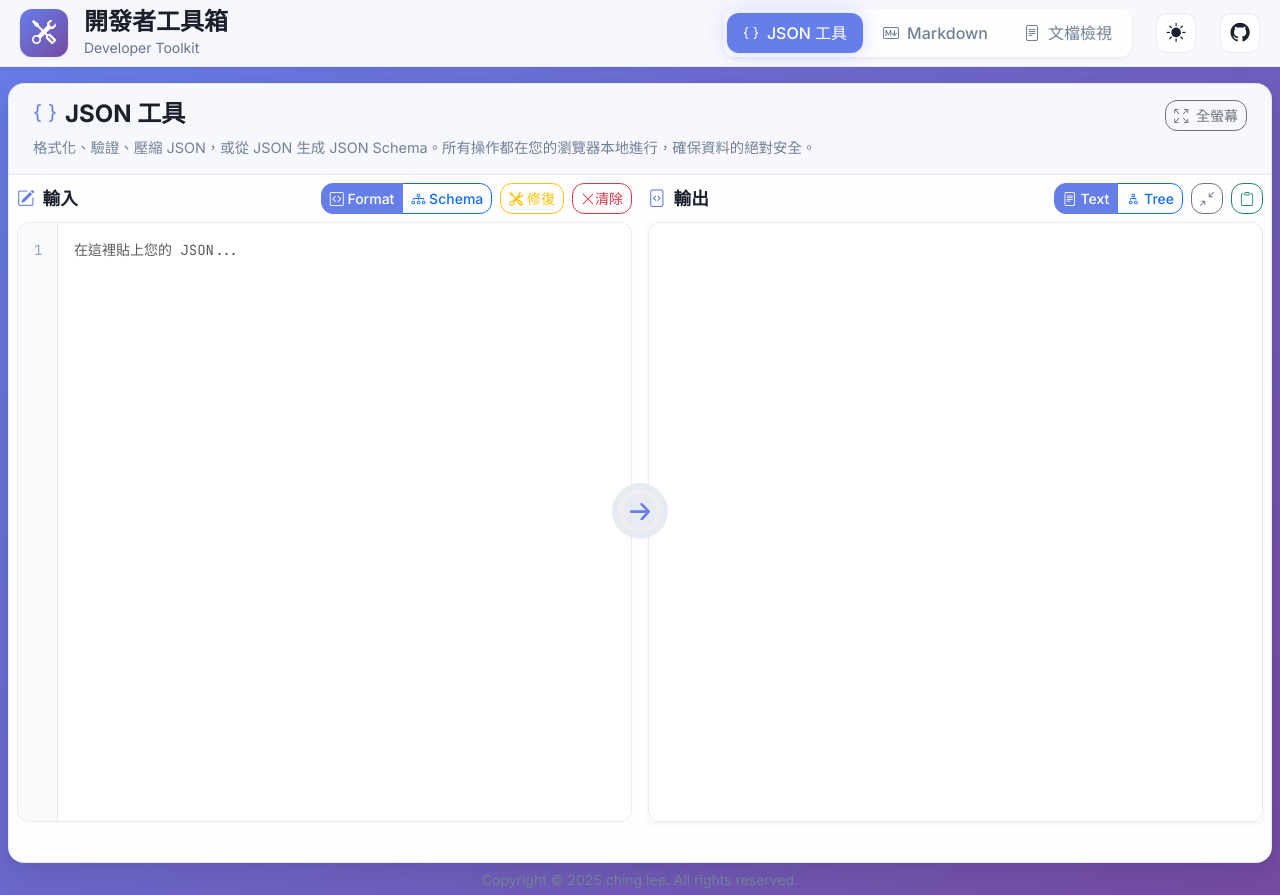
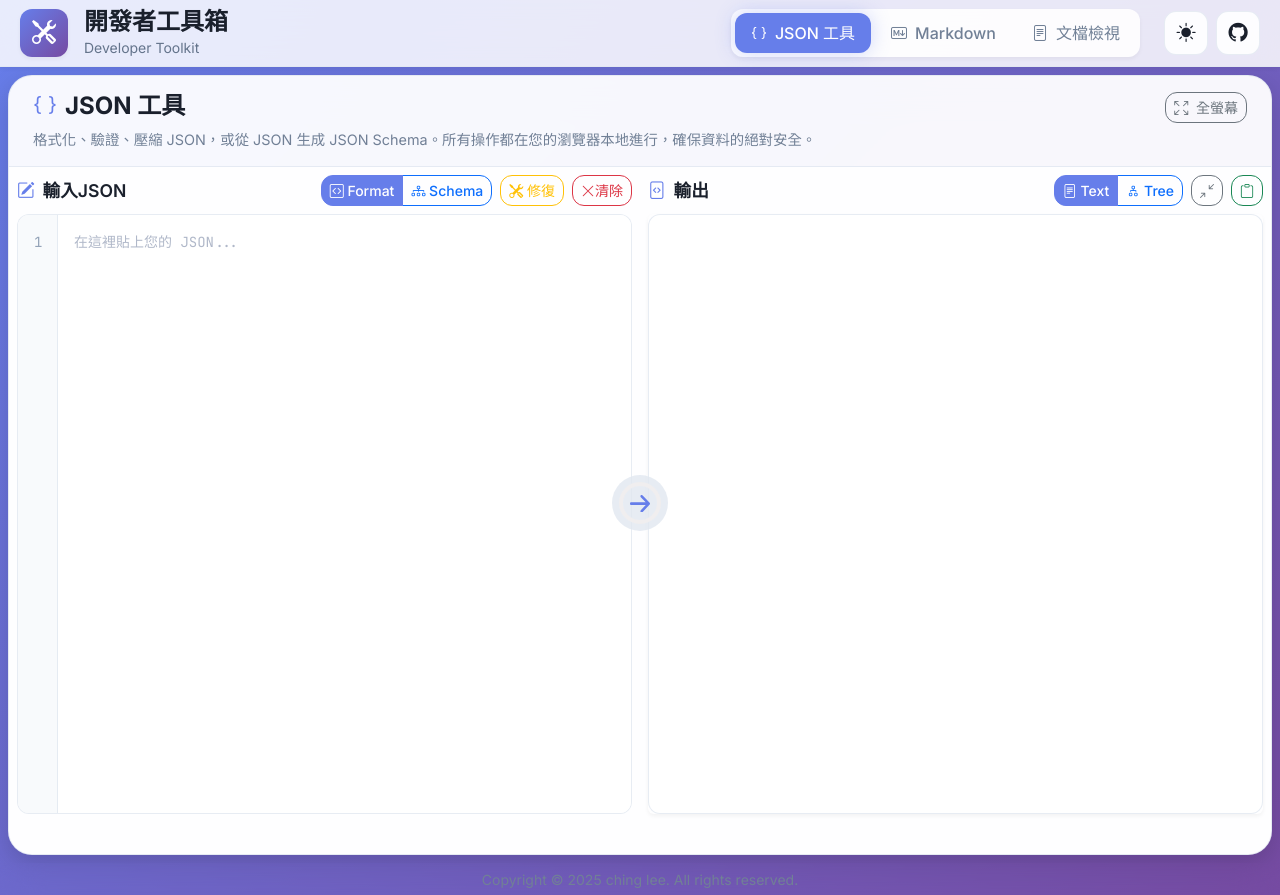
Before and after one commit to chingleel17/markdown_json_viewer, a Vue app: page / in a window 1280 px wide. Built offline with nearby package versions, Linux system fonts and the light colour scheme.

Commit message:
style：微調佈局與樣式 - header/main 間距、按鈕與卡片樣式一致化，抽離卡片 header/body 樣式，更新 placeholder 與 JSON 區塊標題

```diff
--- a/src/App.vue
+++ b/src/App.vue
@@ -8,7 +8,7 @@ import ThemeSwitcher from './components/ThemeSwitcher.vue'
 const activeTab = ref('json')
 </script>
 <template>
-  <header class="modern-header p-2 mb-3 sticky-top">
+  <header class="modern-header p-2 sticky-top">
     <div class="container-fluid">
       <div class="d-flex flex-wrap align-items-center justify-content-between">
         <a href="/" class="d-flex align-items-center mb-2 mb-lg-0 text-decoration-none brand-link">
@@ -61,8 +61,7 @@ const activeTab = ref('json')
     </div>
   </header>
 
-  <main class="container-fluid flex-grow-1"
-    style="max-width: 1600px; margin: 0 auto; padding-left: 0.5rem; padding-right: 0.5rem;">
+  <main class="container-fluid flex-grow-1 p-2" style="max-width: 1600px;">
     <JsonTool v-if="activeTab === 'json'" />
     <MarkdownTool v-if="activeTab === 'markdown'" />
     <DocumentViewer v-if="activeTab === 'document'" />
@@ -75,7 +74,7 @@ const activeTab = ref('json')
 
 <style scoped>
 .modern-header {
-  background: var(--theme-bg-card);
+  background: var(--theme-bg-header);
   border-bottom: 1px solid var(--theme-border);
   box-shadow: var(--shadow-sm);
 }
--- a/src/components/ThemeSwitcher.vue
+++ b/src/components/ThemeSwitcher.vue
@@ -15,7 +15,7 @@ onMounted(() => {
 </script>
 
 <template>
-    <button class="btn modern-icon-btn me-3 d-flex align-items-center justify-content-center" @click="toggleTheme"
+    <button class="btn modern-icon-btn d-flex align-items-center justify-content-center" @click="toggleTheme"
         title="切換主題">
         <i :class="theme === 'dark' ? 'bi bi-moon-fill' : 'bi bi-sun-fill'"></i>
     </button>
--- a/src/components/ToolWrapper.vue
+++ b/src/components/ToolWrapper.vue
@@ -74,6 +74,7 @@ defineExpose({
 
 .modern-card {
     transition: all 0.3s ease;
+    animation: fadeInUp 0.4s ease-out;
 }
 
 .modern-card.fullscreen-mode {
@@ -97,6 +98,15 @@ defineExpose({
     overflow-y: auto;
 }
 
+.modern-card-header {
+    border-bottom: 1px solid var(--theme-border);
+    background: transparent;
+}
+
+.modern-card-body {
+    background: var(--theme-bg-card);
+}
+
 .fullscreen-active {
     background-color: var(--theme-accent) !important;
     color: white !important;
--- a/src/pages/JsonTool.vue
+++ b/src/pages/JsonTool.vue
@@ -234,7 +234,7 @@ watch([action, viewMode], () => {
                             <div class="d-flex align-items-center gap-2">
                                 <h6 class="section-title mb-0 d-flex align-items-center">
                                     <i class="bi bi-pencil-square me-2"></i>
-                                    輸入
+                                    輸入JSON
                                 </h6>
                                 <span v-if="jsonStatus" :class="['badge', isValid ? 'bg-success' : 'bg-danger']">
                                     {{ jsonStatus }}
--- a/src/style.css
+++ b/src/style.css
@@ -198,7 +198,7 @@ body {
 /* Cards */
 .modern-card {
   background: var(--theme-bg-card);
-  border-radius: 16px;
+  border-radius: var(--border-radius-xl);
   box-shadow: var(--shadow-lg);
   border: 1px solid var(--theme-border);
   overflow: hidden;
@@ -207,14 +207,6 @@ body {
   transition: all 0.25s ease-in-out;
 }
 
-.modern-card-header {
-  border-bottom: 1px solid var(--theme-border);
-  background: transparent;
-}
-
-.modern-card-body {
-  background: var(--theme-bg-card);
-}
 .section-title {
   font-size: 1.1rem;
   font-weight: 600;
@@ -223,14 +215,6 @@ body {
 
 .section-title i {
   color: var(--theme-accent);
-}
-
-/* Control Panel */
-.json-control-panel {
-  background: var(--theme-bg-input);
-  border-radius: 12px;
-  border: 1px solid var(--theme-border);
-  box-shadow: var(--shadow-sm);
 }
 
 /* Input/Output Sections */
@@ -271,7 +255,10 @@ body {
   color: var(--theme-text);
   transition: all 0.15s ease-in-out;
 }
-
+.json-textarea::placeholder {
+  color: #b0b8c9;
+  opacity: 1;
+}
 .json-textarea:focus,
 .markdown-textarea:focus {
   outline: none;
@@ -339,9 +326,9 @@ body {
   color: white !important;
 }
 .modern-icon-btn {
-  width: 40px;
-  height: 40px;
-  border-radius: 10px;
+  width: 44px;
+  height: 44px;
+  border-radius: var(--border-radius-md);
   background: var(--theme-bg-input);
   border: 1px solid var(--theme-border);
   color: var(--theme-text);
@@ -581,20 +568,11 @@ body.fullscreen-mode {
   }
 }
 
-.tab-pane.show {
-  animation: fadeInUp 0.4s ease-out;
-}
-
 /* Responsive */
 @media (max-width: 768px) {
   .modern-nav-pills {
     flex-direction: column;
     width: 100%;
-  }
-
-  .json-control-panel .d-flex {
-    flex-direction: column !important;
-    align-items: stretch !important;
   }
 }
 
```
